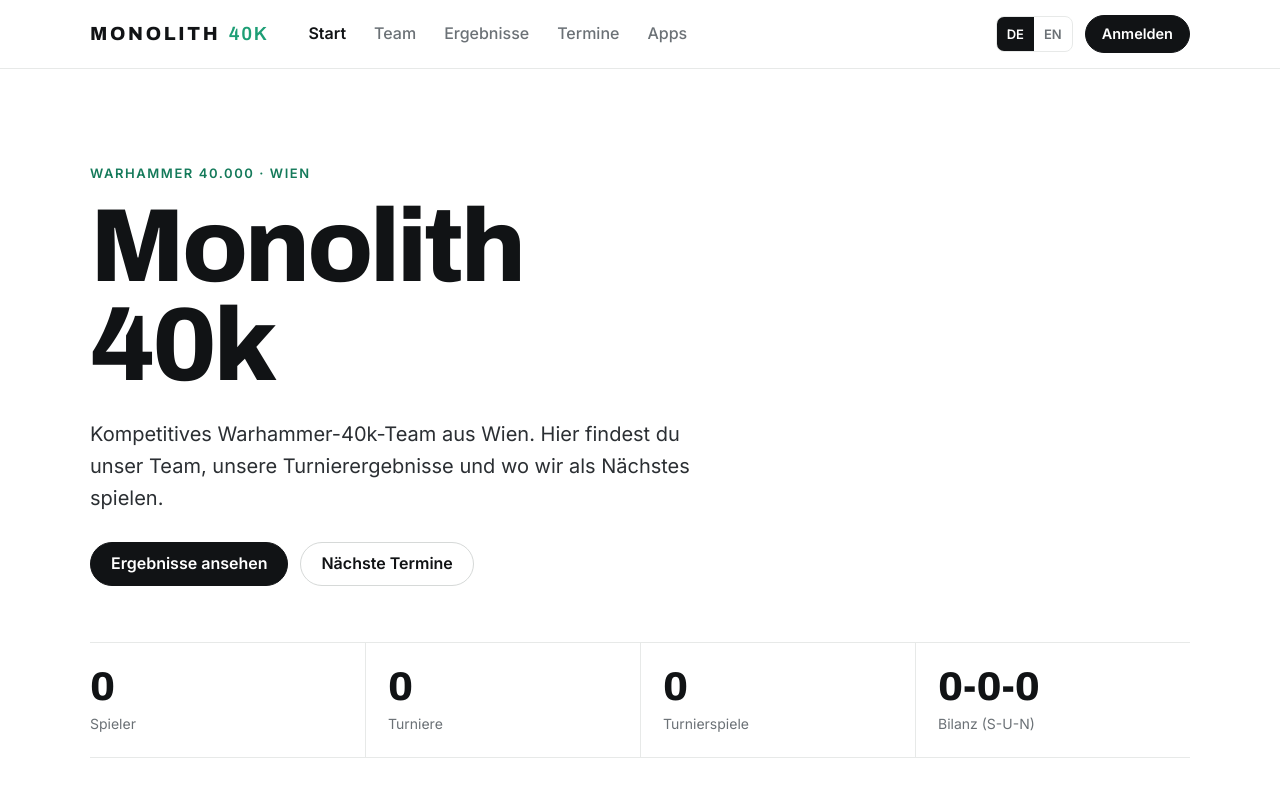
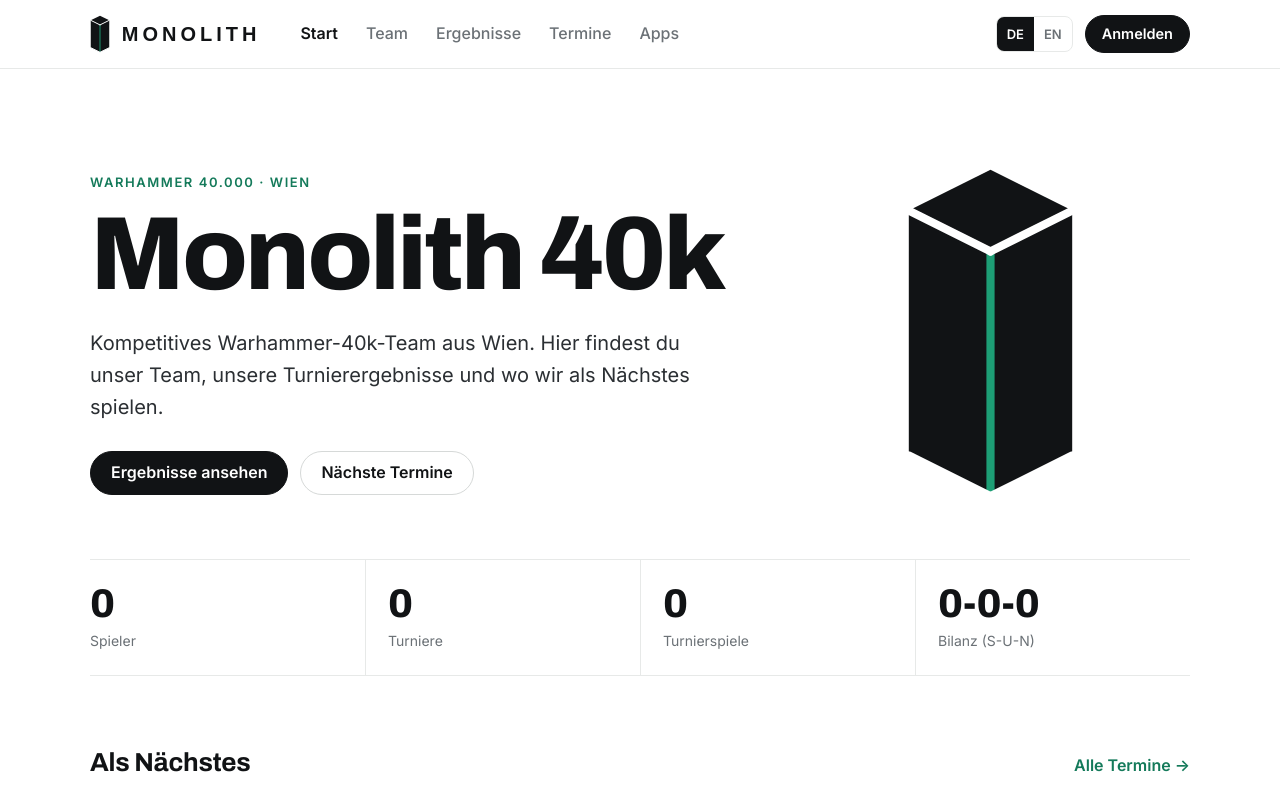
Before and after one commit to Yawaqt/monolith, a plain HTML site: page index.html in a window 1280 px wide. Shown: the top 793 px of the page. Drawn offline with Linux system fonts and the light colour scheme; a script that the page names is missing.

Commit message:
Add official Monolith logo
- Logo symbol + MONOLITH lettering in header and footer
- Large symbol in the home page hero
- App and home-screen icons made from the symbol
- Clean logo files: assets/logo-mark.svg, assets/logo.svg

Co-Authored-By: Claude Opus 5.5 <noreply@anthropic.com>
Claude-Session: https://claude.ai/code/session_01YU5XVbXkTuqNNoZemYSwUh

```diff
--- a/assets/app.js
+++ b/assets/app.js
@@ -22,8 +22,8 @@ const ROUTES = Object.fromEntries([
   ...PUBLIC.map(([k, label, fn]) => [k, { label, min: 'anon', fn, pub: true }]),
   ...PORTAL.flatMap(g => g.items).map(([k, label, min, fn]) => [k, { label, min, fn }]),
 ]);
-// Wordmark until the official logo file is added (assets/logo.svg)
-const BRAND = `<span class="wordmark">MONOLITH<span>40K</span></span>`;
+// Official logo (mark + MONOLITH)
+const BRAND = `<span class="lockup"><img src="assets/logo-mark.svg" alt="" width="130" height="250"><span class="wm">MONOLITH</span></span>`;
 
 const route = () => { const h = location.hash.replace(/^#\/?/, '').split('?')[0]; return h || 'home'; };
 const label = (k, l) => k === 'cash' && !can('admin') ? t('cash_own') : t(l);
--- a/assets/pages-public.js
+++ b/assets/pages-public.js
@@ -36,7 +36,7 @@ export function home(el) {
   const all = summarize(recs(results)); const tours = tournaments();
   el.innerHTML = `<section class="hero"><div class="hero-text"><p class="kicker">${esc(t('hero_kicker'))}</p><h1 class="hero-title">Monolith 40k</h1><p class="lead">${esc(t('hero_text'))}</p>
       <div class="hero-cta"><a class="btn primary" href="#/results">${esc(t('see_results'))}</a><a class="btn ghost" href="#/upcoming">${esc(t('see_events'))}</a></div></div>
-      ${events[0] ? `<a class="hero-card" href="#/upcoming"><span class="kicker">${esc(t('next_up'))}</span><b class="hero-date">${esc(fmtDate(events[0].starts_on, { day: 'numeric', month: 'long' }))}</b><span class="hero-ev">${esc(events[0].title)}</span><span class="mute">${esc([events[0].location, events[0].start_time].filter(Boolean).join(' · '))}</span></a>` : ''}</section>
+      <div class="hero-mark" aria-hidden="true"><img src="assets/logo-mark.svg" alt="" width="130" height="250"></div></section>
     <section class="stats">
       <div><b class="num">${players.length}</b><span>${esc(t('s_players'))}</span></div>
       <div><b class="num">${tours.length}</b><span>${esc(t('s_tournaments'))}</span></div>
--- a/assets/style.css
+++ b/assets/style.css
@@ -18,7 +18,12 @@ h1{font-size:clamp(30px,4.6vw,46px);font-weight:800}h2{font-size:clamp(21px,2.4v
 /* header */
 .top{position:sticky;top:0;z-index:30;background:rgba(255,255,255,.92);backdrop-filter:saturate(1.4) blur(10px);-webkit-backdrop-filter:saturate(1.4) blur(10px);border-bottom:1px solid var(--line);padding-top:env(safe-area-inset-top)}
 .top-in{max-width:var(--max);margin:0 auto;padding:0 var(--pad);height:68px;display:flex;align-items:center;gap:28px}
-.brand{text-decoration:none;color:var(--ink);flex:none}
+.brand{text-decoration:none;color:var(--ink);flex:none;display:flex;align-items:center}
+.lockup{display:inline-flex;align-items:center;gap:12px;color:var(--ink)}
+.lockup img{height:38px;width:auto;display:block}
+.wm{font-family:Arial,Helvetica,sans-serif;font-weight:700;font-size:20px;letter-spacing:.2em;line-height:1}
+@media(max-width:820px){.lockup img{height:32px}.wm{font-size:17px}}
+.foot-in .lockup img{height:40px}
 .wordmark{font-family:Archivo,sans-serif;font-weight:800;font-stretch:112%;letter-spacing:.14em;font-size:19px;color:var(--ink);white-space:nowrap}
 .wordmark span{font-weight:600;letter-spacing:.08em;margin-left:.45em;color:var(--green)}
 .pubnav{display:flex;gap:4px;flex:1}
@@ -60,11 +65,13 @@ h1{font-size:clamp(30px,4.6vw,46px);font-weight:800}h2{font-size:clamp(21px,2.4v
 @media(max-width:640px){.foot-in{grid-template-columns:minmax(0,1fr)}}
 
 /* public site */
-.hero{display:grid;grid-template-columns:minmax(0,1.5fr) minmax(0,1fr);gap:clamp(24px,5vw,64px);align-items:end;padding:clamp(8px,3vw,40px) 0 clamp(28px,5vw,56px)}
+.hero{display:grid;grid-template-columns:minmax(0,1.6fr) minmax(0,1fr);gap:clamp(24px,5vw,64px);align-items:center;padding:clamp(8px,3vw,40px) 0 clamp(28px,5vw,56px)}
 .kicker{font-size:13px;font-weight:600;color:var(--green-ink);text-transform:uppercase;letter-spacing:.12em;margin:0 0 14px}
 .hero-title{font-size:clamp(46px,9vw,104px);line-height:.95;letter-spacing:-.03em;font-weight:800}
 .lead{font-size:clamp(17px,1.8vw,20px);color:var(--ink2);max-width:52ch;margin:22px 0 28px}
 .hero-cta{display:flex;gap:12px;flex-wrap:wrap}
+.hero-mark{display:flex;justify-content:center;align-items:center}.hero-mark img{height:clamp(220px,30vw,340px);width:auto}
+@media(max-width:760px){.hero-mark{display:none}}
 .hero-card{display:flex;flex-direction:column;gap:6px;text-decoration:none;color:var(--ink);border:1px solid var(--line);border-radius:var(--radius);padding:24px;background:var(--soft);transition:border-color .15s}
 .hero-card:hover{border-color:var(--ink)}.hero-card .kicker{margin:0}
 .hero-date{font-family:Archivo,sans-serif;font-size:clamp(28px,3.4vw,40px);font-weight:800;line-height:1.05}.hero-ev{font-weight:600;font-size:18px}
--- a/index.html
+++ b/index.html
@@ -21,7 +21,7 @@
 <div id="sub" class="sub" hidden></div>
 <main id="view" class="view" tabindex="-1"></main>
 <footer class="foot"><div class="foot-in">
-  <div><span class="wordmark">MONOLITH<span>40K</span></span><p class="mute" id="footText">Kompetitives Warhammer-40k-Team aus Wien.</p></div>
+  <div><span class="lockup"><img src="assets/logo-mark.svg" alt="" width="130" height="250"><span class="wm">MONOLITH</span></span><p class="mute" id="footText">Kompetitives Warhammer-40k-Team aus Wien.</p></div>
   <nav aria-label="Footer"><a href="#/team">Team</a><a href="#/results">Ergebnisse</a><a href="#/upcoming">Termine</a><a href="#/apps">Apps</a><a href="#/portal">Teambereich</a></nav>
   <p class="small mute" id="footNote">Warhammer 40.000 ist eine Marke von Games Workshop. Diese Seite ist ein Fanprojekt und nicht mit Games Workshop verbunden.</p>
 </div></footer>
```
Also changed, not shown: assets/icon-192.png, assets/icon-512.png, assets/logo-mark.svg (added), assets/logo.svg (added).
